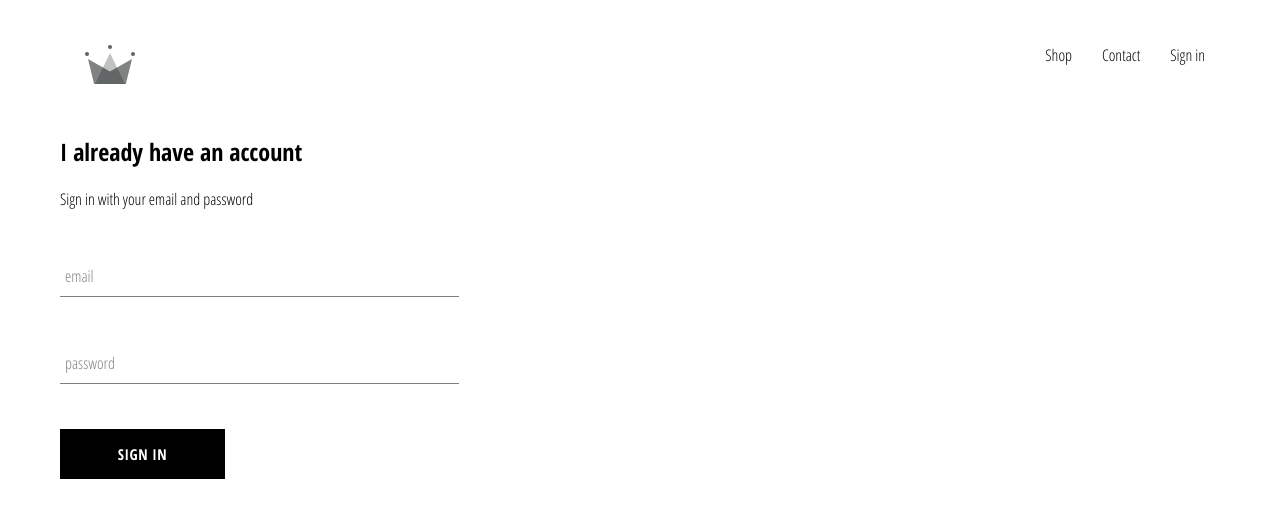
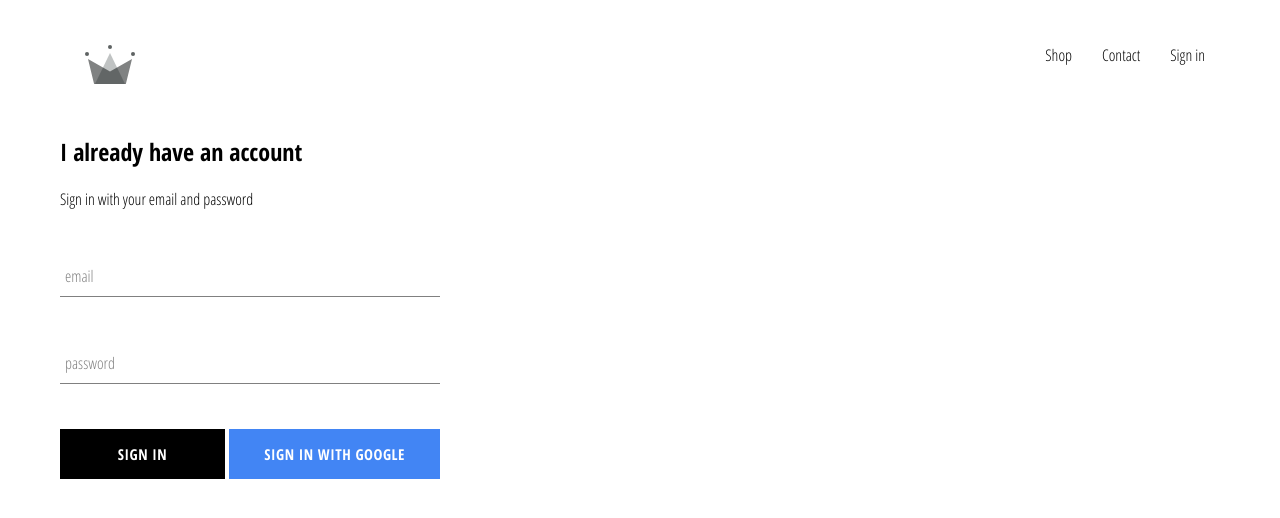
Before and after one commit to chKrishnavamsi/react_ecommerce_frontend, a React (Create React App) app: page /signin in a window 1280 px wide. Shown: the top 518 px of the page. Built offline with nearby package versions, Linux system fonts and the light colour scheme; no server answers.

Commit message:
integrated firebase into application,created sign in with google authentication

```diff
--- a/package.json
+++ b/package.json
@@ -6,6 +6,7 @@
     "@testing-library/jest-dom": "^5.12.0",
     "@testing-library/react": "^11.2.6",
     "@testing-library/user-event": "^12.8.3",
+    "firebase": "^8.4.3",
     "node-sass": "^5.0.0",
     "react": "^17.0.2",
     "react-dom": "^17.0.2",
--- a/src/App.css
+++ b/src/App.css
@@ -1,3 +1,6 @@
+*{
+    box-sizing: border-box;
+}
 body{
     font-family: 'open sans Condensed';
     padding: 20px 60px;
--- a/src/App.js
+++ b/src/App.js
@@ -5,12 +5,33 @@
 import Shoppage from './pages/shop/shop.component'
 import Header from './components/header/header.component'
 import SigninSignupPage from './pages/sign-in-and-sign-up/sign-in-and-sign-up.component'
+import {auth} from './firebase/firebase.utils'
 
 
-function App() {
+class App extends React.Component  {
+  constructor(props) {
+    super(props);
+    this.state= {
+      currentUser:null,
+    }
+  }
+
+  unSubscribeFromAuth = null;
+
+  componentDidMount(){
+    this.unSubscribeFromAuth=auth.onAuthStateChanged(user=>{
+      this.setState({currentUser:user});
+    })
+
+  }
+
+  componentWillUnmount(){
+    this.unSubscribeFromAuth();
+  }
+  render() {
     return (
       <div>
-      <Header />
+        <Header currentUser={this.state.currentUser}/>
         <Switch>
           <Route exact path="/" component={Homepage} />
           <Route path="/shop" component={Shoppage} />
@@ -20,4 +41,6 @@
     );
   }
 
+}
+
 export default App;
--- a/src/components/custom-button/custom-button.component.jsx
+++ b/src/components/custom-button/custom-button.component.jsx
@@ -2,10 +2,9 @@
 
 import './custom-button.styles.scss';
 
-const CustomButton = ({children,...otherProps})=>(
-    <button className="custom-button" {...otherProps}>
+const CustomButton = ({children,isGoogleSignIn,...otherProps})=>(
+    <button className={`${isGoogleSignIn ? 'google-sign-in':''} custom-button`} {...otherProps}>
         {children}
-
     </button>
 )
 export default CustomButton;
--- a/src/components/custom-button/custom-button.styles.scss
+++ b/src/components/custom-button/custom-button.styles.scss
@@ -19,4 +19,13 @@
     color: black;
     border: 1px solid black;
   }
+  &.google-sign-in{
+    background-color:#4285f4;
+    color: white;
+
+    &:hover{
+      background-color:#357ae8;
+      border: none;
+    }
+  }
 }
--- a/src/components/header/header.component.jsx
+++ b/src/components/header/header.component.jsx
@@ -2,8 +2,9 @@
 import './header.styles.scss';
 import {Link} from 'react-router-dom';
 import {ReactComponent as Logo} from '../../assets/4.3 crown.svg'
+import {auth} from '../../firebase/firebase.utils'
 
-const Header = () => (
+const Header = ({currentUser}) => (
   <div className="header">
     <Link to="/" className="logo-container">
       <Logo className="logo" />
@@ -14,10 +15,13 @@
       </Link>
       <Link to="/shop" className="option">
         Contact
-      </Link>{" "}
-      <Link to="/signin" className="option">
-        Sign in
       </Link>
+      {
+        currentUser ?
+        <div className="option" onClick={()=>auth.signOut()}>Sign out</div>
+        :
+        <Link className="option">Sign in</Link>
+      }
     </div>
   </div>
 );
--- a/src/components/header/header.styles.scss
+++ b/src/components/header/header.styles.scss
@@ -18,8 +18,10 @@
     align-items: center;
     justify-content: flex-end;
 
+
     .option {
       padding: 10px 15px;
+      cursor: pointer;
     }
   }
 }
--- a/src/components/sign-in/sign-in.component.jsx
+++ b/src/components/sign-in/sign-in.component.jsx
@@ -1,7 +1,8 @@
-import React from 'react';
-import './sign-in.styles.scss'
-import FormInput from '../form-input/form-input.component'
-import CustomButton from '../custom-button/custom-button.component'
+import React from "react";
+import "./sign-in.styles.scss";
+import FormInput from "../form-input/form-input.component";
+import CustomButton from "../custom-button/custom-button.component";
+import { siginInWithGoogle } from "../../firebase/firebase.utils";
 
 class SignIn extends React.Component {
   constructor(props) {
@@ -48,7 +49,12 @@
             label="password"
             required
           />
-          <CustomButton type="submit"> Sign in </CustomButton>
+          <div className="buttons">
+            <CustomButton type="submit"> Sign in </CustomButton>
+            <CustomButton onClick={siginInWithGoogle} isGoogleSignIn>
+              Sign in with Google
+            </CustomButton>
+          </div>
         </form>
       </div>
     );
--- a/src/components/sign-in/sign-in.styles.scss
+++ b/src/components/sign-in/sign-in.styles.scss
@@ -1,5 +1,5 @@
 .sign-in{
-    width: 30vw;
+    width: 380px;
     display:flex;
     flex-direction: column;
 
@@ -7,4 +7,8 @@
     .title{
         margin: 10px 0;
     }
+    .buttons{
+        display: flex;
+        justify-content: space-between;
+    }
 }
--- /dev/null
+++ b/src/firebase/firebase.utils.js
@@ -0,0 +1,24 @@
+import firebase from "firebase/app";
+import 'firebase/auth';
+import 'firebase/firestore';
+
+const config = {
+  apiKey: "AIzaSyCWNFL4fj6Ed0I5UhF0uCHiFOkKFL77FOA",
+  authDomain: "react-frontend-a35b2.firebaseapp.com",
+  projectId: "react-frontend-a35b2",
+  storageBucket: "react-frontend-a35b2.appspot.com",
+  messagingSenderId: "674304028749",
+  appId: "1:674304028749:web:6dc873626b3ac2a42cec04",
+  measurementId: "G-5D1D70HG5N",
+};
+
+firebase.initializeApp(config);
+
+export const auth = firebase.auth();
+export const firestore= firebase.firestore();
+
+const provider= new firebase.auth.GoogleAuthProvider();
+provider.setCustomParameters({prompt:'select_account'});
+export const siginInWithGoogle= ()=>auth.signInWithPopup(provider);
+
+export default firebase;
```
Also changed, not shown: 1 other file (tests, documents, lock files or other folders). Lines whose indentation alone changed are shown as unchanged.
